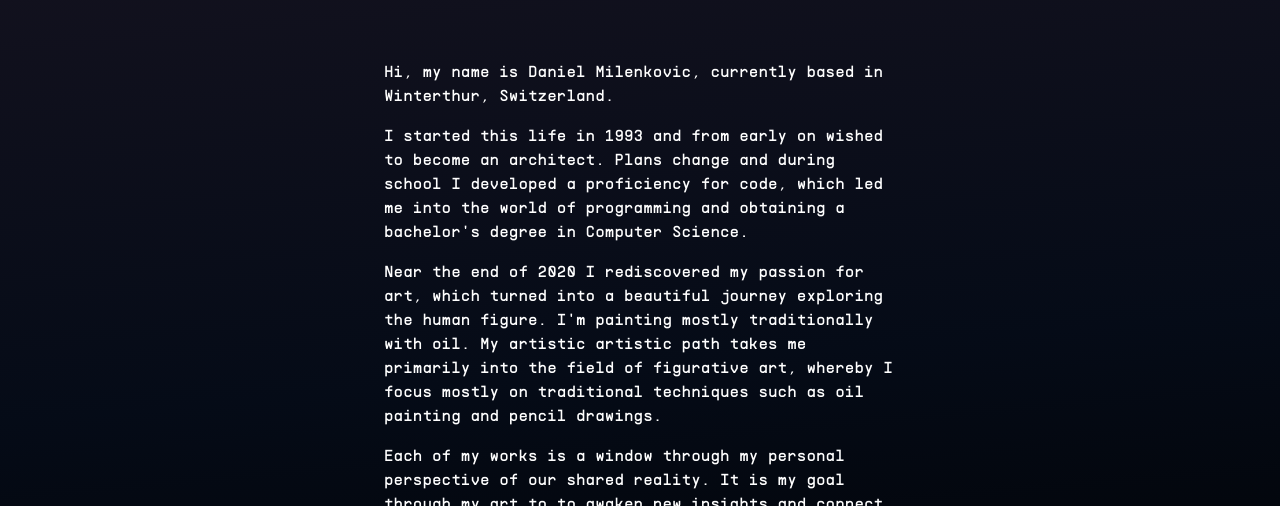
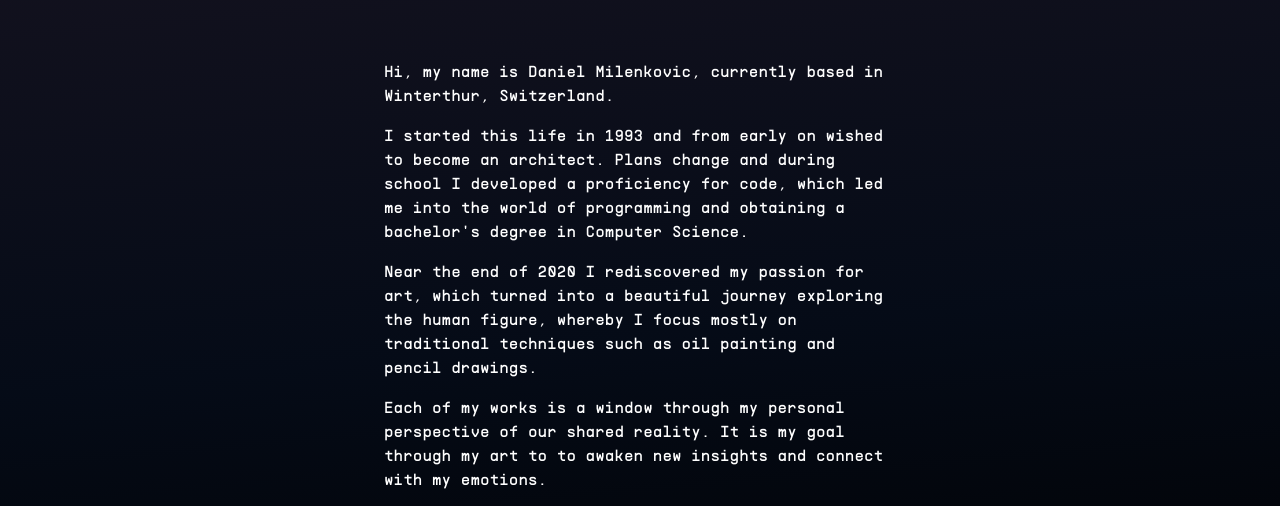
Before and after one commit to flipbug/portfolio, an Astro site: page /about in a window 1280 px wide. Shown: the part 211-717 px from the top of the page. Built offline with nearby package versions, Linux system fonts and the light colour scheme; Astro itself is replaced by a stand-in of ours; a web font is replaced by a local one.

Commit message:
update about me text

```diff
--- a/src/pages/about.astro
+++ b/src/pages/about.astro
@@ -23,9 +23,7 @@ import Me from "../assets/images/hello-world.jpg";
 
       <p>
         Near the end of 2020 I rediscovered my passion for art, which turned
-        into a beautiful journey exploring the human figure. I'm painting mostly
-        traditionally with oil. My artistic artistic path takes me primarily
-        into the field of figurative art, whereby I focus mostly on traditional
+        into a beautiful journey exploring the human figure, whereby I focus mostly on traditional
         techniques such as oil painting and pencil drawings.
       </p>
 
```
